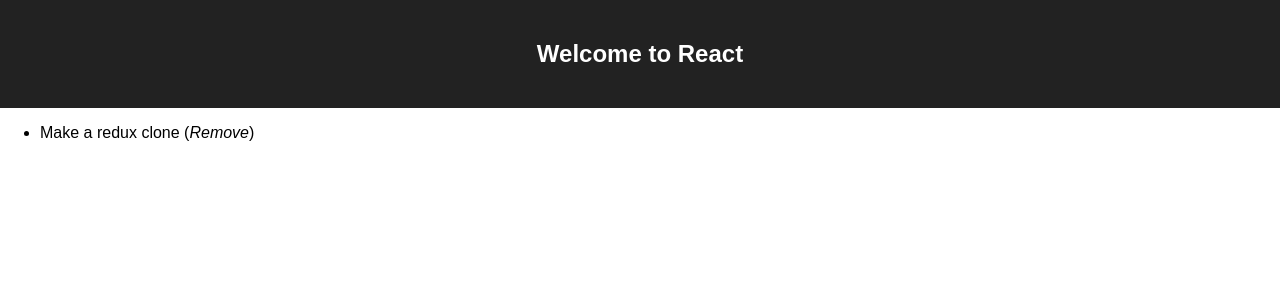
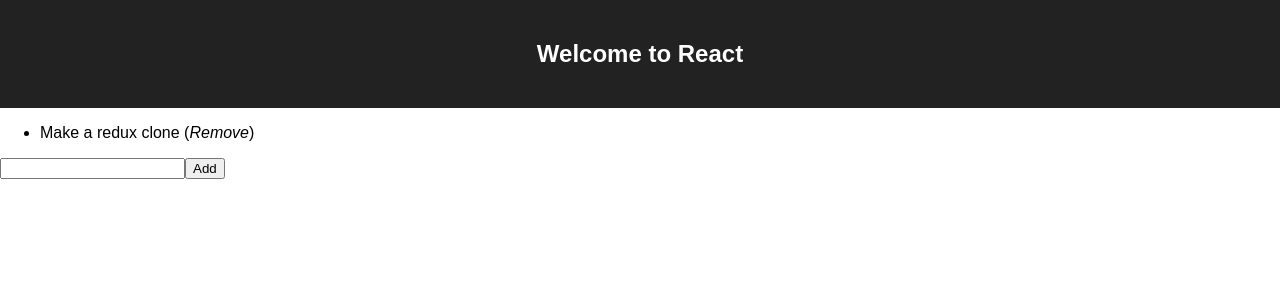
Before and after one commit to groeneman/make-a-redux, a React (Create React App) app: page / in a window 1280 px wide. Shown: the top 300 px of the page. Built offline with nearby package versions, Linux system fonts and the light colour scheme.

Commit message:
Add AddTodo

```diff
--- /dev/null
+++ b/src/AddTodo.js
@@ -0,0 +1,35 @@
+import React, { Component } from 'react';
+import PropTypes from 'prop-types';
+
+class AddTodo extends Component {
+  constructor(props) {
+    super(props)
+    this.state = { name: '' }
+    this.onInputChange = this.onInputChange.bind(this)
+    this.onSubmit = this.onSubmit.bind(this)
+  }
+
+  onInputChange(event) {
+    this.setState({ name: event.target.value })
+  }
+
+  onSubmit(event) {
+    event.preventDefault()
+    this.props.dispatch(/* something goes here */)
+  }
+
+  render() {
+    return (
+      <form onSubmit={ this.onSubmit }>
+        <input type="text" value={ this.state.name } onChange={ this.onInputChange } />
+        <button type="submit">Add</button>
+      </form>
+    );
+  }
+}
+
+AddTodo.propTypes = {
+  dispatch: PropTypes.func.isRequired,
+}
+
+export default AddTodo;
--- a/src/App.js
+++ b/src/App.js
@@ -1,6 +1,7 @@
 import React, { Component } from 'react';
 import './App.css';
 import TodoList from './TodoList.js'
+import AddTodo from './AddTodo.js'
 
 class App extends Component {
   render() {
@@ -10,6 +11,7 @@
           <h2>Welcome to React</h2>
         </div>
         <TodoList todos={ [{ id: 1, name: 'Make a redux clone' }] } />
+        <AddTodo />
       </div>
     );
   }
```
